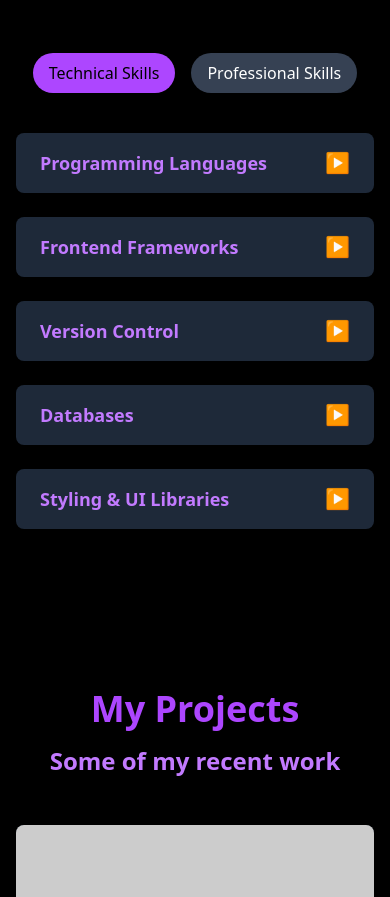
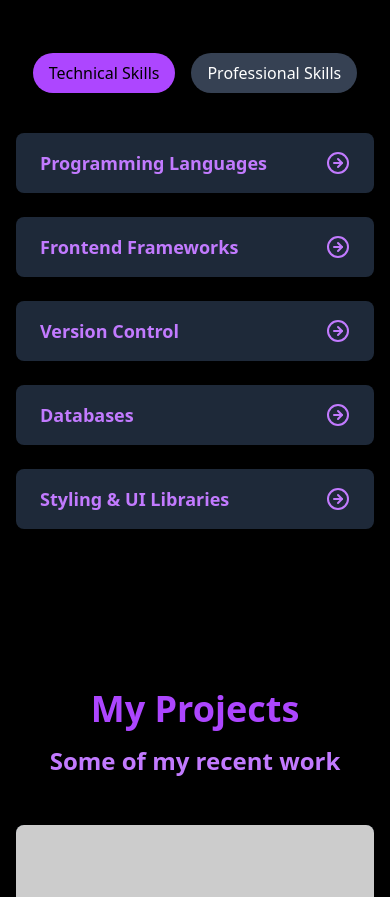
Before and after one commit to Chhaya-Verma/Personal_Portfolio, a React (Vite) app: page / in a window 390 px wide. Shown: the part 3603-4500 px from the top of the page. Built offline with nearby package versions, Linux system fonts and the light colour scheme.

Commit message:
Improve skill UI with responsive layout, animated toggle icon, and larger circular progress bars

```diff
--- a/src/pages/Skills.tsx
+++ b/src/pages/Skills.tsx
@@ -116,6 +116,186 @@
 
 
 
+// import React, { useState } from "react";
+// import {
+//   FaReact,
+//   FaGit,
+//   FaDatabase,
+//   FaCss3Alt,
+//   FaPalette,
+// } from "react-icons/fa";
+// import {
+//   SiTypescript,
+//   SiVite,
+//   SiMysql,
+//   SiFirebase,
+//   SiTailwindcss,
+// } from "react-icons/si";
+// import Progress from "react-circle-progress-bar";
+
+// type SkillItem = {
+//   name: string;
+//   icon: JSX.Element;
+//   progress: number;
+// };
+
+// type SkillCategory = {
+//   name: string;
+//   skills: SkillItem[];
+// };
+
+// const technicalSkillSections: SkillCategory[] = [
+//   {
+//     name: "Programming Languages",
+//     skills: [
+//       { name: "JavaScript", icon: <FaReact />, progress: 90 },
+//       { name: "TypeScript", icon: <SiTypescript />, progress: 85 },
+//       { name: "Python", icon: <FaReact />, progress: 70 },
+//       { name: "C++", icon: <FaReact />, progress: 60 },
+//     ],
+//   },
+//   {
+//     name: "Frontend Frameworks",
+//     skills: [
+//       { name: "React", icon: <FaReact />, progress: 95 },
+//       { name: "Vite", icon: <SiVite />, progress: 80 },
+//     ],
+//   },
+//   {
+//     name: "Version Control",
+//     skills: [
+//       { name: "Git", icon: <FaGit />, progress: 90 },
+//       { name: "GitHub", icon: <FaGit />, progress: 85 },
+//     ],
+//   },
+//   {
+//     name: "Databases",
+//     skills: [
+//       { name: "MySQL", icon: <SiMysql />, progress: 75 },
+//       { name: "Firebase", icon: <SiFirebase />, progress: 80 },
+//     ],
+//   },
+//   {
+//     name: "Styling & UI Libraries",
+//     skills: [
+//       { name: "Tailwind CSS", icon: <SiTailwindcss />, progress: 90 },
+//       { name: "Material UI", icon: <FaPalette />, progress: 85 }, // ✅ Fixed here
+//     ],
+//   },
+// ];
+
+// const professionalSkills: string[] = [
+//   "Communication",
+//   "Team Collaboration",
+//   "Problem Solving",
+//   "Time Management",
+//   "Adaptability",
+// ];
+
+// const Skill: React.FC = () => {
+//   const [activeTab, setActiveTab] = useState<"technical" | "professional">("technical");
+//   const [openCategory, setOpenCategory] = useState<string | null>(null);
+
+//   const handleCategoryClick = (name: string) => {
+//     setOpenCategory((prev) => (prev === name ? null : name));
+//   };
+
+//   return (
+//     <section className="px-4 py-20 max-w-screen-xl mx-auto text-white text-center">
+//       <h1 className="text-4xl font-bold mb-4 text-purple-500">My Skills</h1>
+//       <h2 className="text-2xl font-semibold mb-12 text-purple-400">Technical & Professional Skills</h2>
+
+//       {/* Tabs */}
+//       <div className="flex justify-center gap-4 mb-10">
+//         <button
+//           onClick={() => setActiveTab("technical")}
+//           className={`px-4 py-2 rounded-full transition ${
+//             activeTab === "technical" ? "bg-purple-500 text-black" : "bg-gray-700 hover:bg-purple-500"
+//           }`}
+//         >
+//           Technical Skills
+//         </button>
+//         <button
+//           onClick={() => setActiveTab("professional")}
+//           className={`px-4 py-2 rounded-full transition ${
+//             activeTab === "professional" ? "bg-purple-500 text-black" : "bg-gray-700 hover:bg-purple-500"
+//           }`}
+//         >
+//           Professional Skills
+//         </button>
+//       </div>
+
+//       {/* Tab Content */}
+//       {activeTab === "technical" ? (
+//         <div className="grid gap-6 max-w-3xl mx-auto text-left">
+//           {technicalSkillSections.map((category, index) => (
+//             <div key={index} className="bg-gray-800 rounded-lg shadow-md">
+//               <button
+//                 className="w-full text-left px-6 py-4 flex justify-between items-center focus:outline-none"
+//                 onClick={() => handleCategoryClick(category.name)}
+//               >
+//                 <span className="text-lg font-semibold text-purple-400">{category.name}</span>
+//                 <span className="text-purple-400 text-xl">
+//                   {openCategory === category.name ? "▼" : "▶"}
+//                 </span>
+//               </button>
+//               {openCategory === category.name && (
+//                 <div className="grid grid-cols-1 sm:grid-cols-2 gap-6 px-6 pb-4">
+//                   {category.skills.map((skill, idx) => (
+//                     <div key={idx} className="flex items-center gap-4">
+//                       <div className="w-12 h-12 flex items-center justify-center bg-gray-700 rounded-full text-xl text-purple-400">
+//                         {skill.icon}
+//                       </div>
+//                       <div className="flex-1">
+//                         <p className="text-lg font-semibold text-purple-300 mb-1">{skill.name}</p>
+//                         <Progress
+//                           progress={skill.progress}
+//                           strokeWidth={6}
+//                           ballStrokeWidth={8}
+//                           reduction={0.25}
+//                           transitionDuration={0.5}
+//                           transitionTimingFunction="ease"
+//                           background="#2d2d2d"
+//                           hideBall={false}
+//                           hideValue={false}
+//                           subtitle={`${skill.progress}%`}
+//                           style={{ width: "70px", height: "70px" }}
+//                           gradient={[
+//                             { stop: 0.0, color: "#7c3aed" },
+//                             { stop: 1, color: "#a855f7" },
+//                           ]}
+//                         />
+//                       </div>
+//                     </div>
+//                   ))}
+//                 </div>
+//               )}
+//             </div>
+//           ))}
+//         </div>
+//       ) : (
+//         <div className="grid gap-4 max-w-xl mx-auto text-left">
+//           {professionalSkills.map((skill, idx) => (
+//             <div
+//               key={idx}
+//               className="bg-gray-800 px-6 py-4 rounded-lg shadow-md text-gray-300 font-medium"
+//             >
+//               {skill}
+//             </div>
+//           ))}
+//         </div>
+//       )}
+//     </section>
+//   );
+// };
+
+// export default Skill;
+
+
+
+
+
+
 import React, { useState } from "react";
 import {
   FaReact,
@@ -131,6 +311,8 @@ import {
   SiFirebase,
   SiTailwindcss,
 } from "react-icons/si";
+import { FiArrowRightCircle } from "react-icons/fi";
+
 import Progress from "react-circle-progress-bar";
 
 type SkillItem = {
@@ -179,7 +361,7 @@ const technicalSkillSections: SkillCategory[] = [
     name: "Styling & UI Libraries",
     skills: [
       { name: "Tailwind CSS", icon: <SiTailwindcss />, progress: 90 },
-      { name: "Material UI", icon: <FaPalette />, progress: 85 }, // ✅ Fixed here
+      { name: "Material UI", icon: <FaPalette />, progress: 85 },
     ],
   },
 ];
@@ -203,14 +385,18 @@ const Skill: React.FC = () => {
   return (
     <section className="px-4 py-20 max-w-screen-xl mx-auto text-white text-center">
       <h1 className="text-4xl font-bold mb-4 text-purple-500">My Skills</h1>
-      <h2 className="text-2xl font-semibold mb-12 text-purple-400">Technical & Professional Skills</h2>
+      <h2 className="text-2xl font-semibold mb-12 text-purple-400">
+        Technical & Professional Skills
+      </h2>
 
       {/* Tabs */}
       <div className="flex justify-center gap-4 mb-10">
         <button
           onClick={() => setActiveTab("technical")}
           className={`px-4 py-2 rounded-full transition ${
-            activeTab === "technical" ? "bg-purple-500 text-black" : "bg-gray-700 hover:bg-purple-500"
+            activeTab === "technical"
+              ? "bg-purple-500 text-black"
+              : "bg-gray-700 hover:bg-purple-500"
           }`}
         >
           Technical Skills
@@ -218,7 +404,9 @@ const Skill: React.FC = () => {
         <button
           onClick={() => setActiveTab("professional")}
           className={`px-4 py-2 rounded-full transition ${
-            activeTab === "professional" ? "bg-purple-500 text-black" : "bg-gray-700 hover:bg-purple-500"
+            activeTab === "professional"
+              ? "bg-purple-500 text-black"
+              : "bg-gray-700 hover:bg-purple-500"
           }`}
         >
           Professional Skills
@@ -227,45 +415,51 @@ const Skill: React.FC = () => {
 
       {/* Tab Content */}
       {activeTab === "technical" ? (
-        <div className="grid gap-6 max-w-3xl mx-auto text-left">
+        <div className="grid gap-6 max-w-5xl mx-auto text-left">
           {technicalSkillSections.map((category, index) => (
-            <div key={index} className="bg-gray-800 rounded-lg shadow-md">
+            <div key={index} className="bg-gray-800 rounded-lg shadow-md overflow-hidden transition-all">
               <button
                 className="w-full text-left px-6 py-4 flex justify-between items-center focus:outline-none"
                 onClick={() => handleCategoryClick(category.name)}
               >
                 <span className="text-lg font-semibold text-purple-400">{category.name}</span>
-                <span className="text-purple-400 text-xl">
-                  {openCategory === category.name ? "▼" : "▶"}
+                <span
+                  className={`text-purple-400 text-2xl transition-transform ${
+                    openCategory === category.name ? "rotate-45" : ""
+                  }`}
+                >
+                 <FiArrowRightCircle />
+
                 </span>
               </button>
               {openCategory === category.name && (
-                <div className="grid grid-cols-1 sm:grid-cols-2 gap-6 px-6 pb-4">
+                <div className="grid grid-cols-1 sm:grid-cols-2 md:grid-cols-3 gap-6 px-6 pb-6 transition-all">
                   {category.skills.map((skill, idx) => (
-                    <div key={idx} className="flex items-center gap-4">
-                      <div className="w-12 h-12 flex items-center justify-center bg-gray-700 rounded-full text-xl text-purple-400">
+                    <div
+                      key={idx}
+                      className="flex flex-col items-center gap-4 bg-gray-700 rounded-lg p-4 shadow-inner hover:shadow-xl transition"
+                    >
+                      <div className="w-16 h-16 flex items-center justify-center rounded-full bg-gradient-to-tr from-purple-500 to-purple-300 text-3xl text-white">
                         {skill.icon}
                       </div>
-                      <div className="flex-1">
-                        <p className="text-lg font-semibold text-purple-300 mb-1">{skill.name}</p>
+                      <p className="text-lg font-semibold text-purple-200">{skill.name}</p>
                       <Progress
                         progress={skill.progress}
-                          strokeWidth={6}
-                          ballStrokeWidth={8}
-                          reduction={0.25}
-                          transitionDuration={0.5}
-                          transitionTimingFunction="ease"
-                          background="#2d2d2d"
+                        strokeWidth={8}
+                        ballStrokeWidth={10}
+                        reduction={0.2}
+                        transitionDuration={0.7}
+                        transitionTimingFunction="ease-in-out"
+                        background="#1f1f1f"
                         hideBall={false}
                         hideValue={false}
                         subtitle={`${skill.progress}%`}
-                          style={{ width: "70px", height: "70px" }}
+                        style={{ width: "100px", height: "100px" }}
                         gradient={[
-                            { stop: 0.0, color: "#7c3aed" },
-                            { stop: 1, color: "#a855f7" },
+                          { stop: 0.0, color: "#9333ea" },
+                          { stop: 1, color: "#c084fc" },
                         ]}
                       />
-                      </div>
                     </div>
                   ))}
                 </div>
```
Lines whose indentation alone changed are shown as unchanged.
